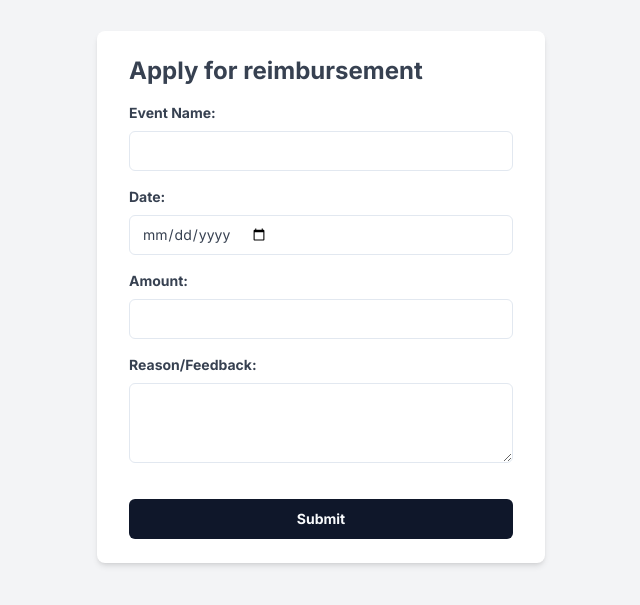
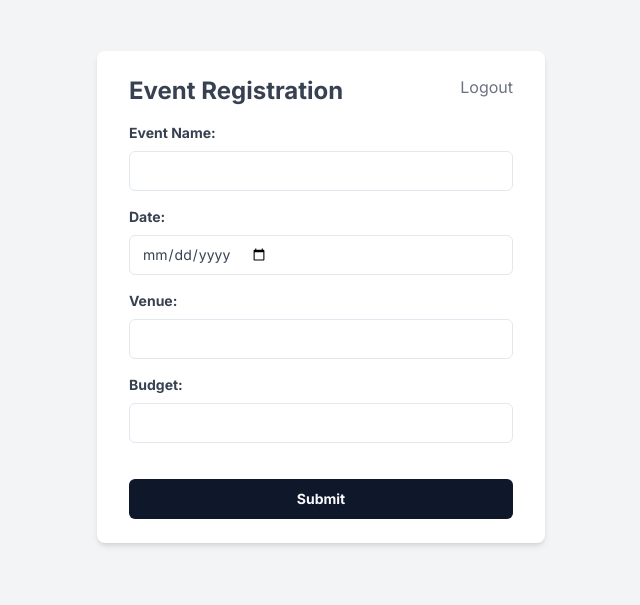
Before and after one commit to Xhadou/Event-and-Budget-Management-System-for-Clubs-and-Admin, a Next.js app: page /club/events/new in a window 1280 px wide. Shown: the part 103-708 px from the top of the page, without its empty margins (319-959 px from the left). Built offline with nearby package versions, Linux system fonts and the light colour scheme.

Commit message:
Update page.tsx

```diff
--- a/app/club/events/new/page.tsx
+++ b/app/club/events/new/page.tsx
@@ -5,23 +5,20 @@ import { useSearchParams } from 'next/navigation';
 import { supabase } from '@/lib/supabaseClient';
 import { Button } from '@/components/ui/button';
 import { Input } from '@/components/ui/input';
-import { Textarea } from '@/components/ui/textarea';
 
 export default function Home() {
     const searchParams = useSearchParams();
     const email = searchParams.get('email');
     const [eventName, setEventName] = useState('');
     const [eventDate, setEventDate] = useState('');
-    const [requestedAmount, setRequestedAmount] = useState('');
-    const [reason, setReason] = useState('');
+    const [eventVenue, setEventVenue] = useState('');
+    const [requestedBudget, setRequestedBudget] = useState('');
     const [message, setMessage] = useState('');
 
     const handleFormSubmit = async (event: React.FormEvent<HTMLFormElement>) => {
         event.preventDefault();
 
         try {
-            const formattedDate = new Date(eventDate).toISOString().slice(0, 10);
-
             // Fetch club ID associated with the provided email
             const { data: clubData, error: clubError } = await supabase
                 .from('clubs')
@@ -41,43 +38,25 @@ export default function Home() {
 
             const clubId = clubData.clubid;
 
-            // Fetch event ID based on the provided event name and date
-            const { data: eventData, error: eventError } = await supabase
-                .from('events')
-                .select('eventid')
-                .eq('clubid', clubId)
-                .eq('eventname', eventName)
-                .eq('date', formattedDate)
-                .eq('status', 'Scheduled') // Check for Scheduled status
-                .single();
-
-            if (eventError) {
-                console.error('Error fetching event data:', eventError);
-                return;
-            }
-
-            if (!eventData) {
-                console.error('Event not found with the provided name, date, or status not Scheduled');
-                return;
-            }
-
-            const eventId = eventData.eventid;
-
-            // Insert reimbursement request data into the database
-            const { error } = await supabase.from('reimbursementrequests').insert([
+            // Insert event data into the database
+            const { error } = await supabase.from('events').insert([
                 {
-                    eventid: eventId,
-                    requestedamount: requestedAmount,
-                    reason: reason,
+                    eventname: eventName,
+                    date: eventDate,
+                    venue: eventVenue,
+                    requestedbudget: requestedBudget,
+                    clubid: clubId,
                 },
             ]);
 
             if (error) {
-                console.error('Error inserting reimbursement request:', error);
+                console.error('Error inserting event data:', error);
                 return;
             }
 
-            setMessage('Request sent successfully');
+            console.log('Event data inserted successfully');
+            // Optionally, you can navigate to a success page or perform other actions
+            setMessage('Request submitted successfully');
         } catch (error) {
             console.error('Error:', error);
         }
@@ -88,7 +67,8 @@ export default function Home() {
             <div className="w-full h-full items-center justify-center flex">
                 <div className="w-full max-w-md px-8 py-6 bg-white rounded-lg shadow-md">
                     <header className="flex justify-between mb-4">
-                        <h1 className="text-2xl font-bold text-gray-700">Apply for reimbursement</h1>
+                        <h1 className="text-2xl font-bold text-gray-700">Event Registration</h1>
+                        <p className="text-md text-gray-500 hover:underline">Logout</p>
                     </header>
                     <main>
                         <form onSubmit={handleFormSubmit}>
@@ -119,34 +99,35 @@ export default function Home() {
                                 />
                             </div>
                             <div className="mb-4">
-                                <label htmlFor="amount" className="block text-gray-700 text-sm font-bold mb-2">
-                                    Amount:
+                                <label htmlFor="venue" className="block text-gray-700 text-sm font-bold mb-2">
+                                    Venue:
                                 </label>
                                 <Input
                                     type="text"
-                                    id="amount"
-                                    name="amount"
+                                    id="venue"
+                                    name="venue"
                                     className="w-full py-2 px-3 text-gray-700"
-                                    value={requestedAmount}
-                                    onChange={(e) => setRequestedAmount(e.target.value)}
+                                    value={eventVenue}
+                                    onChange={(e) => setEventVenue(e.target.value)}
                                 />
                             </div>
                             <div className="mb-4">
-                                <label htmlFor="reason" className="block text-gray-700 text-sm font-bold mb-2">
-                                    Reason/Feedback:
+                                <label htmlFor="budget" className="block text-gray-700 text-sm font-bold mb-2">
+                                    Budget:
                                 </label>
-                                <Textarea
-                                    id="reason"
-                                    name="reason"
+                                <Input
+                                    type="text"
+                                    id="budget"
+                                    name="budget"
                                     className="w-full py-2 px-3 text-gray-700"
-                                    value={reason}
-                                    onChange={(e) => setReason(e.target.value)}
+                                    value={requestedBudget}
+                                    onChange={(e) => setRequestedBudget(e.target.value)}
                                 />
                             </div>
                             <Button type="submit" className="w-full mt-5 font-bold py-2 px-4 rounded-md">
                                 Submit
-                            </Button>
-                            {message && <p className="text-green-500 mt-4">{message}</p>}
+                                </Button>
+                                {message && <p className="text-green-500 mt-4">{message}</p>}
                         </form>
                     </main>
                 </div>
```
